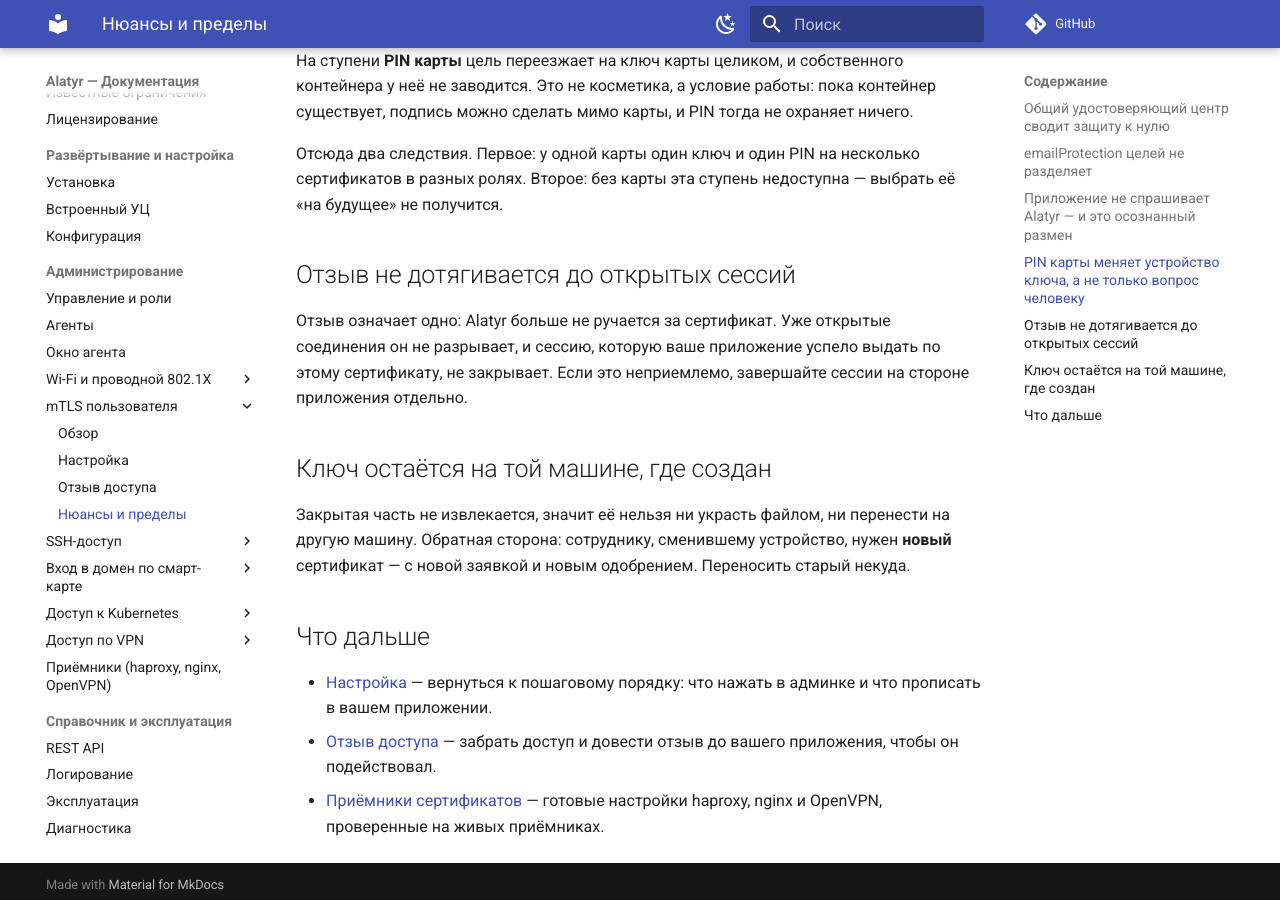
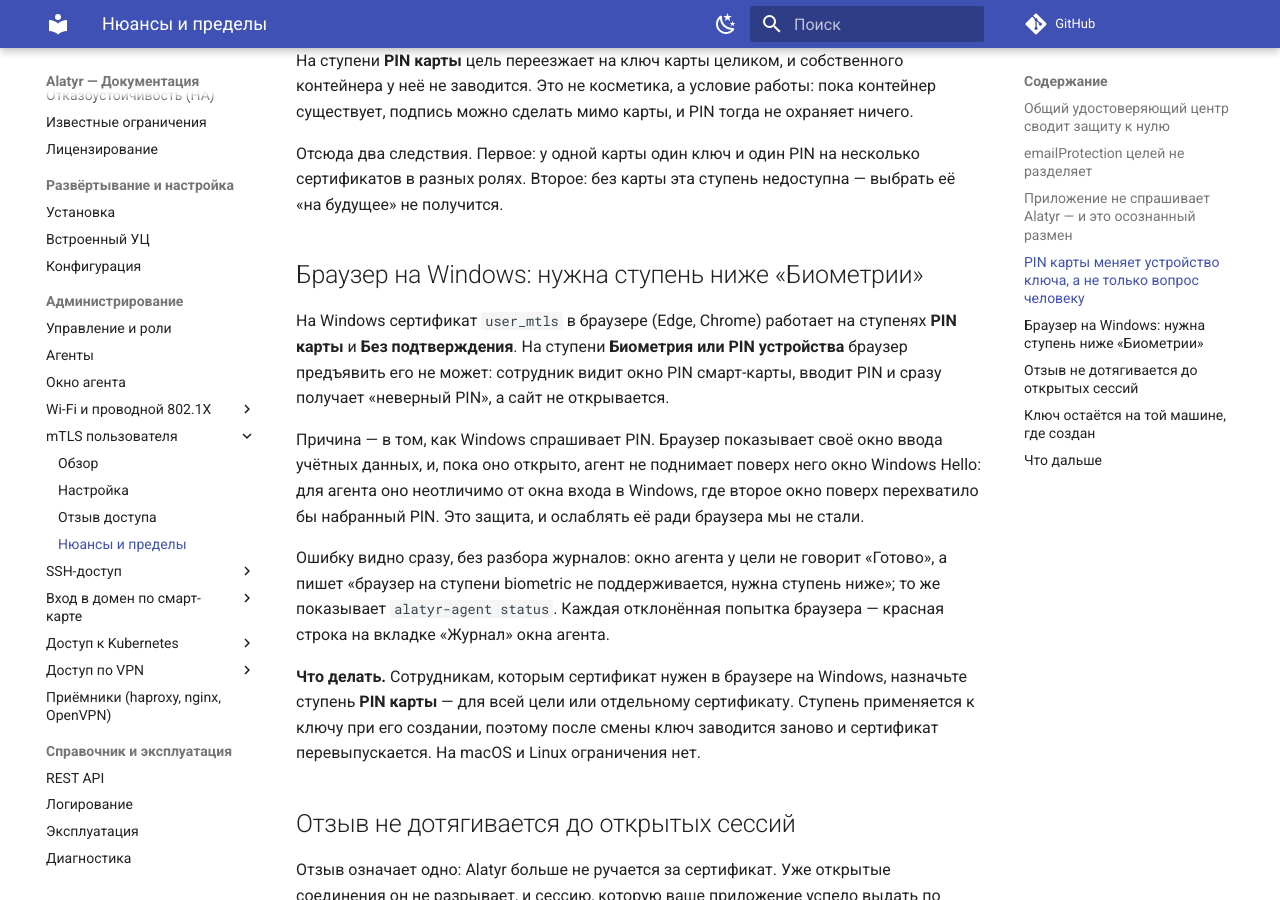
Before and after one commit to s3m4rgl/alatyr-docs, an MkDocs documentation site: the page built from docs/mtls/caveats.md, in a window 1280 px wide and 900 px high, scrolled down 1228 px. Built offline with MkDocs 1.6.1 and Material for MkDocs 9.7.7, drawn with Linux system fonts in a browser that asks for light colours; comment, search, counter and statistics services are not loaded.

Commit message:
docs(mtls): браузер на Windows — сертификат работает на ступени «PIN карты», не на «Биометрии»
Ограничение выпуска: на ступени «Биометрия или PIN устройства» браузер на
Windows не предъявляет сертификат user_mtls. Описаны причина, что видно в
окне агента и обходной путь.

```diff
--- a/docs/mtls/caveats.md
+++ b/docs/mtls/caveats.md
@@ -53,6 +53,31 @@
 сертификатов в разных ролях. Второе: без карты эта ступень недоступна —
 выбрать её «на будущее» не получится.
 
+## Браузер на Windows: нужна ступень ниже «Биометрии»
+
+На Windows сертификат `user_mtls` в браузере (Edge, Chrome) работает на
+ступенях **PIN карты** и **Без подтверждения**. На ступени **Биометрия или
+PIN устройства** браузер предъявить его не может: сотрудник видит окно PIN
+смарт-карты, вводит PIN и сразу получает «неверный PIN», а сайт не
+открывается.
+
+Причина — в том, как Windows спрашивает PIN. Браузер показывает своё окно
+ввода учётных данных, и, пока оно открыто, агент не поднимает поверх него
+окно Windows Hello: для агента оно неотличимо от окна входа в Windows, где
+второе окно поверх перехватило бы набранный PIN. Это защита, и ослаблять её
+ради браузера мы не стали.
+
+Ошибку видно сразу, без разбора журналов: окно агента у цели не говорит
+«Готово», а пишет «браузер на ступени biometric не поддерживается, нужна
+ступень ниже»; то же показывает `alatyr-agent status`. Каждая отклонённая
+попытка браузера — красная строка на вкладке «Журнал» окна агента.
+
+**Что делать.** Сотрудникам, которым сертификат нужен в браузере на Windows,
+назначьте ступень **PIN карты** — для всей цели или отдельному сертификату.
+Ступень применяется к ключу при его создании, поэтому после смены ключ
+заводится заново и сертификат перевыпускается. На macOS и Linux ограничения
+нет.
+
 ## Отзыв не дотягивается до открытых сессий
 
 Отзыв означает одно: Alatyr больше не ручается за сертификат. Уже открытые
```
Also changed, not shown: docs/limitations.md (+10 -0 lines), docs/mtls/setup.md (+6 -0 lines).
